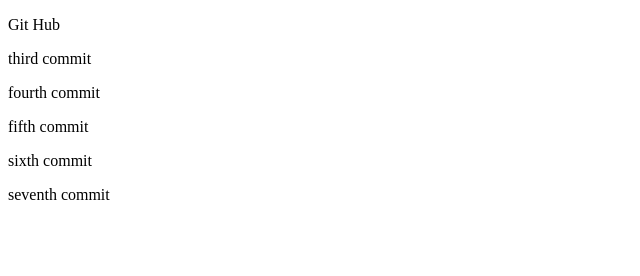
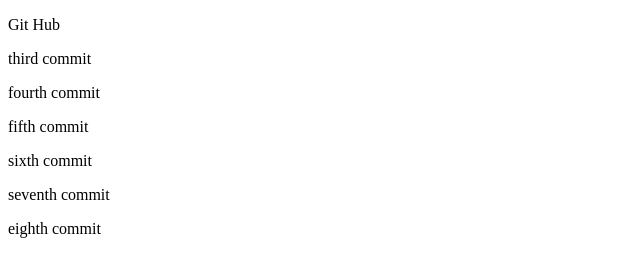
Before and after one commit to Githubkapibar/VSCode, a plain HTML site: page Index2.html in a window 1280 px wide. Shown: the whole page, without its empty margins (0-640 px from the left). Drawn offline with Linux system fonts and the light colour scheme.

Commit message:
eighth commit

```diff
--- a/Index2.html
+++ b/Index2.html
@@ -13,5 +13,6 @@
     <p>fifth commit</p>
     <p>sixth commit</p>
     <p>seventh commit</p>
+    <p>eighth commit</p>
 </body>
 </html>
```
